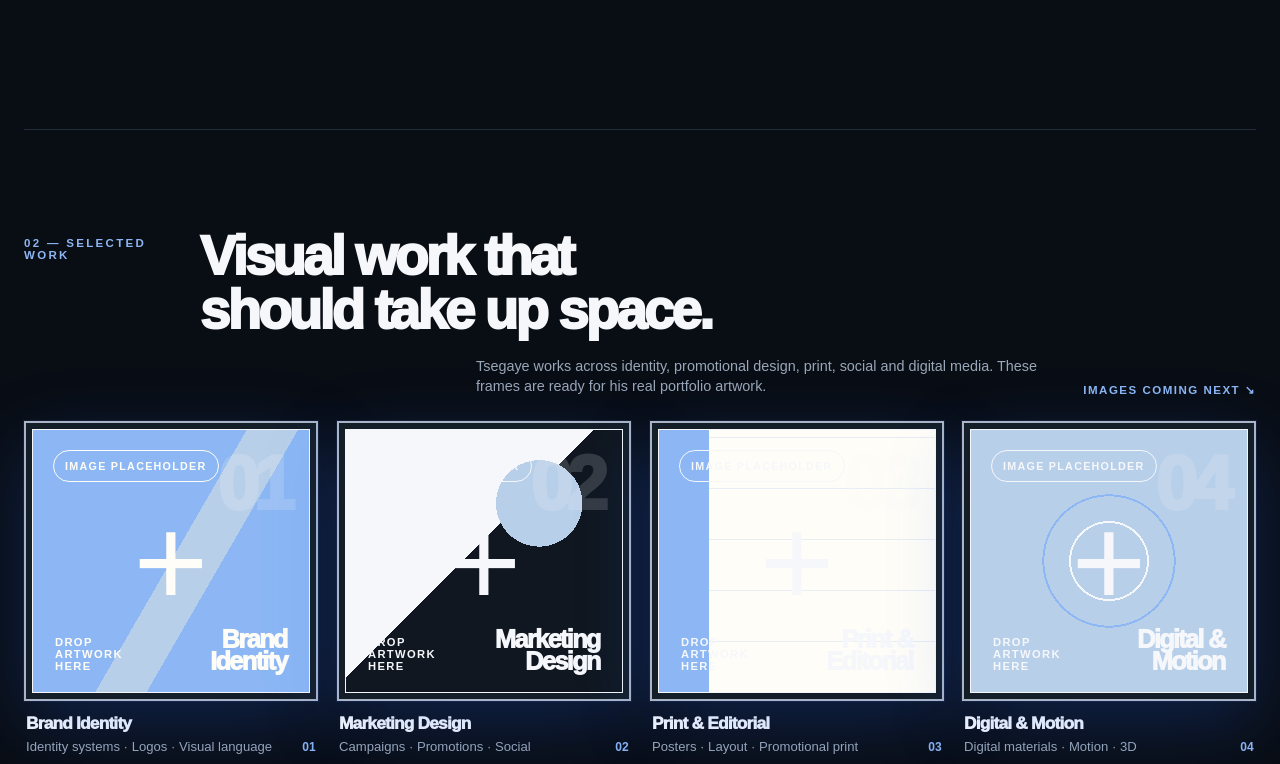
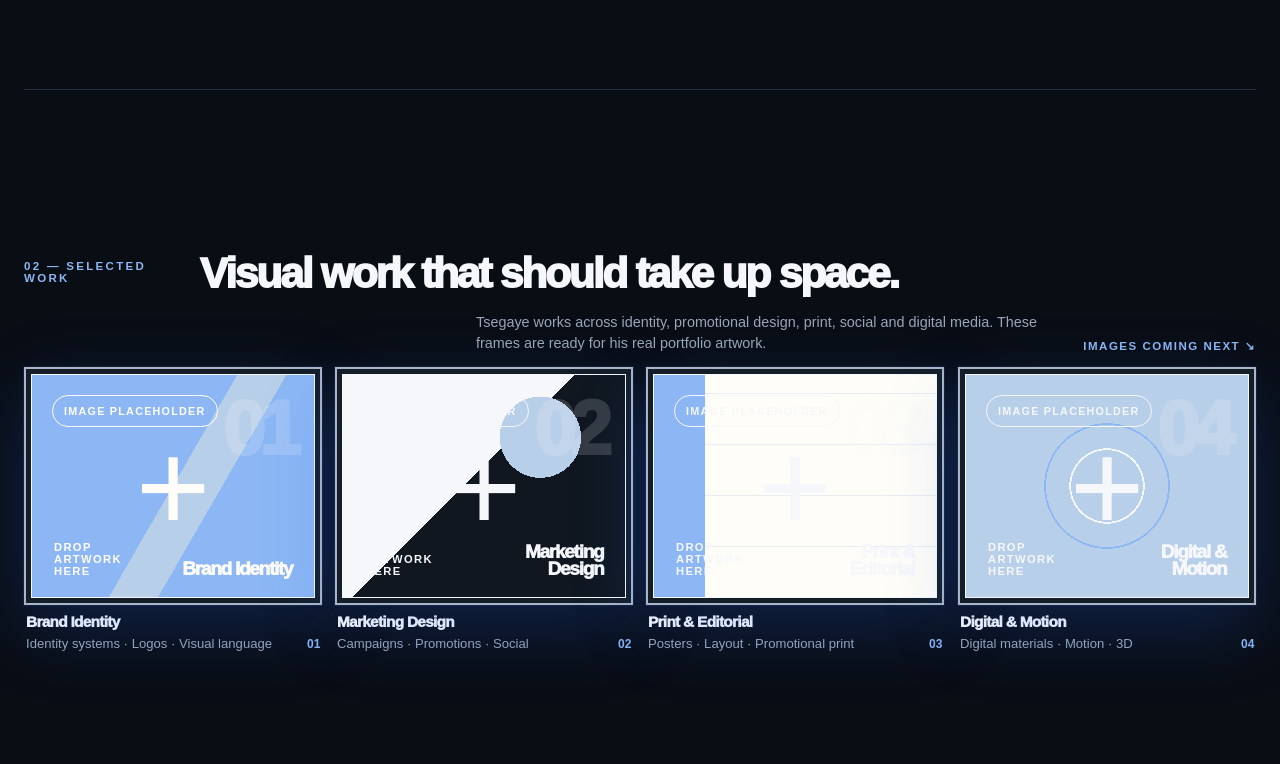
Before and after one commit to mkcoder1218/Tsgaye, a Next.js app: page / in a window 1280 px wide. Shown: the part 1436-2200 px from the top of the page. Built offline with nearby package versions, Linux system fonts and the light colour scheme.

Commit message:
fix: remove empty marquee and add cinematic section reveals

```diff
--- a/app/globals.css
+++ b/app/globals.css
@@ -2374,3 +2374,74 @@ body {
   .about-art { height: 45vh; }
   .about-copy { font-size: clamp(1.12rem, 1.45vw, 1.5rem); }
 }
+
+
+/* Every desktop project card and heading fits in the work frame. */
+@media (min-width: 1101px) {
+  .work-section {
+    padding-top: clamp(20px, 3vh, 36px) !important;
+    padding-bottom: clamp(20px, 3vh, 36px) !important;
+  }
+
+  .work-section .section-heading {
+    margin-bottom: clamp(12px, 2vh, 22px) !important;
+  }
+
+  .work-section .section-heading h2 {
+    font-size: clamp(2.2rem, 3.35vw, 3.6rem) !important;
+    line-height: 1.02;
+    max-width: 790px;
+  }
+
+  .work-section .work-lead {
+    margin: 0 0 clamp(10px, 1.7vh, 18px) auto !important;
+  }
+
+  .work-section .work-grid {
+    grid-template-columns: repeat(4, minmax(0, 1fr));
+    gap: clamp(8px, 1vw, 16px);
+    align-items: start;
+  }
+
+  .work-section .work-card {
+    grid-column: auto;
+    transform: none;
+    min-width: 0;
+  }
+
+  .work-section .work-media { padding: 5px; }
+
+  .work-section .portfolio-placeholder {
+    min-height: 0;
+    height: clamp(130px, 28vh, 270px);
+  }
+
+  .work-section .portfolio-placeholder-name strong {
+    font-size: clamp(1rem, 1.5vw, 1.65rem);
+    overflow-wrap: anywhere;
+  }
+
+  .work-section .work-caption {
+    padding-top: 8px;
+  }
+
+  .work-section .work-caption h3 {
+    font-size: clamp(0.9rem, 1.2vw, 1.2rem);
+  }
+}
+
+@media (min-width: 821px) and (max-width: 1100px) {
+  .work-section .section-heading h2 {
+    font-size: clamp(2.1rem, 4vw, 3.2rem);
+  }
+  .work-section .portfolio-placeholder {
+    min-height: 0;
+    height: clamp(175px, 31vh, 300px);
+  }
+}
+
+@media (max-height: 700px) and (min-width: 1101px) {
+  .work-section .portfolio-placeholder {
+    height: clamp(105px, 22vh, 170px);
+  }
+}
--- a/components/motion/PortfolioMotion.tsx
+++ b/components/motion/PortfolioMotion.tsx
@@ -42,6 +42,35 @@ export function PortfolioMotion({ children }: { children: ReactNode }) {
     };
 
     active = resolveActive();
+
+    // Section-specific choreography runs as each snap enters the viewport.
+    const sectionTriggers = sections.map((section, index) => {
+      const headline = section.querySelector<HTMLElement>(".section-heading h2, .contact-heading");
+      const eyebrow = section.querySelector<HTMLElement>(".section-eyebrow");
+      const items = Array.from(section.querySelectorAll<HTMLElement>(
+        ".service-card, .work-card, .about-art, .about-content, .contact-grid > div",
+      ));
+      const play = () => {
+        if (index === 0) return;
+        const choreography = gsap.timeline({ defaults: { ease: "power3.out" } });
+        if (eyebrow) choreography.fromTo(eyebrow,
+          { opacity: 0, x: -24 },
+          { opacity: 1, x: 0, duration: 0.45, immediateRender: false }, 0);
+        if (headline) choreography.fromTo(headline,
+          { opacity: 0, y: 54, rotateX: 7 },
+          { opacity: 1, y: 0, rotateX: 0, duration: 0.75, immediateRender: false }, 0.06);
+        if (items.length) choreography.fromTo(items,
+          { opacity: 0, y: 42, scale: 0.97 },
+          { opacity: 1, y: 0, scale: 1, duration: 0.75, stagger: 0.09,
+            immediateRender: false }, 0.2);
+      };
+      return ScrollTrigger.create({
+        trigger: section,
+        start: "top 65%",
+        onEnter: play,
+        onEnterBack: play,
+      });
+    });
 
     const animateTo = (target: number, nextIndex: number) => {
       if (locked) return;
@@ -198,6 +227,7 @@ export function PortfolioMotion({ children }: { children: ReactNode }) {
 
     return () => {
       scrollTween?.kill();
+      sectionTriggers.forEach((trigger) => trigger.kill());
       window.removeEventListener("wheel", onWheel);
       window.removeEventListener("keydown", onKey);
       window.removeEventListener("touchstart", onTouchStart);
--- a/components/sections/Hero.tsx
+++ b/components/sections/Hero.tsx
@@ -77,14 +77,6 @@ export function Hero() {
           </span>
         </div>
       </div>
-
-      <div className="hero-marquee js-hero-item" aria-hidden="true">
-        <div>
-          Brand identity · Art direction · Posters · Digital promotion · 3D ·
-          Social design · Brand identity · Art direction · Posters · Digital
-          promotion · 3D · Social design ·
-        </div>
-      </div>
     </section>
   );
 }
```
